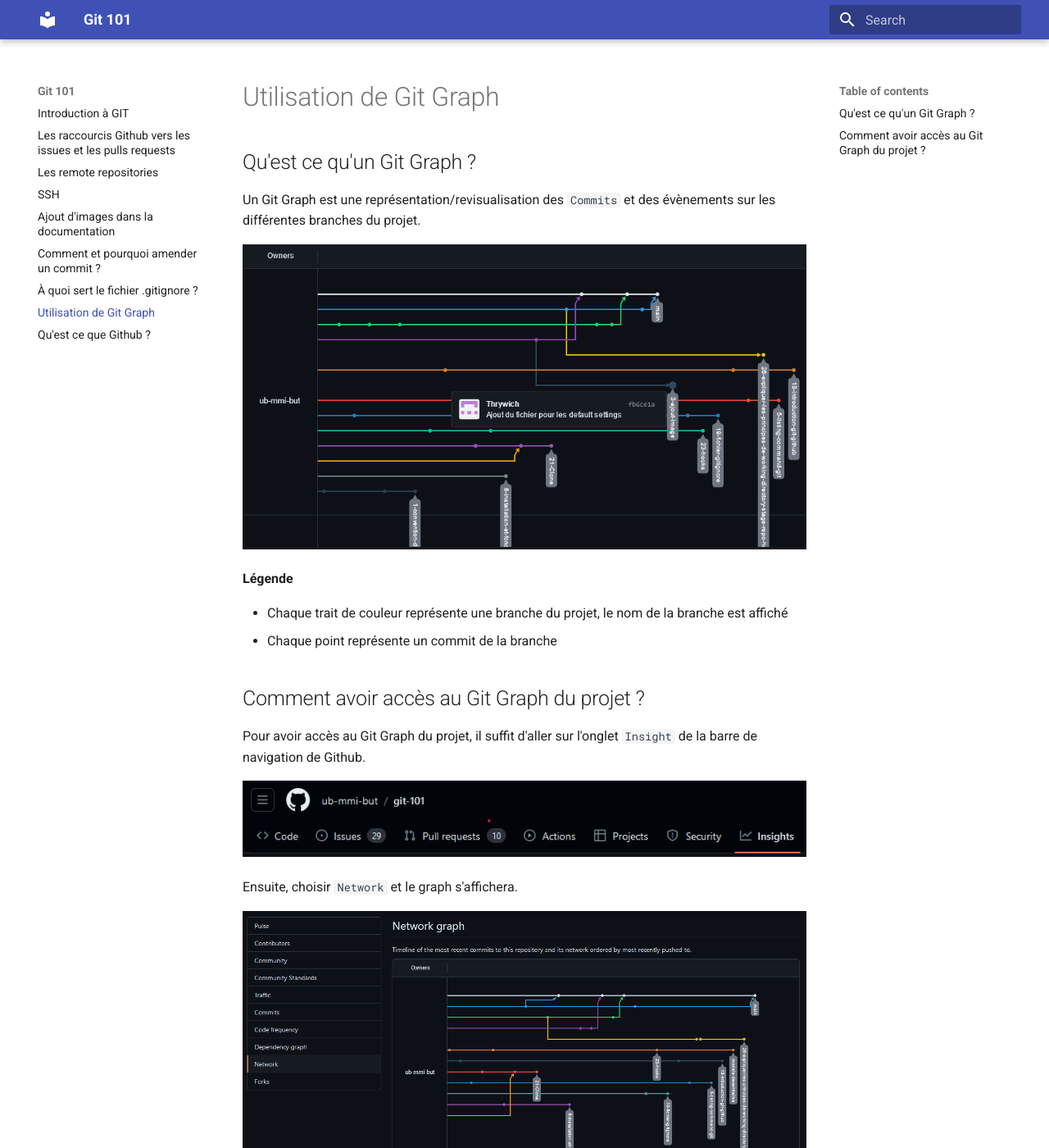
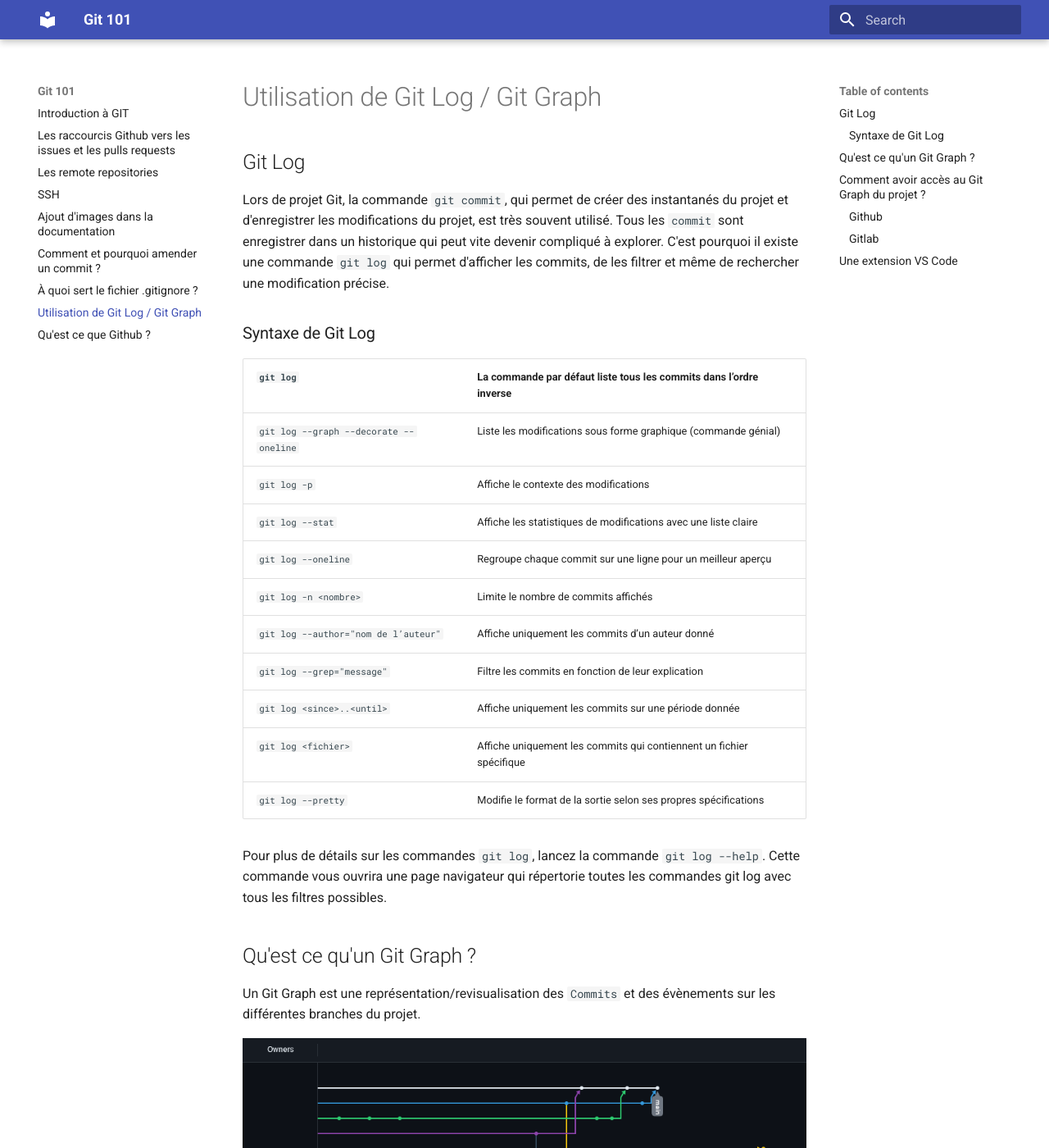
Before and after one commit to ub-mmi-but/git-101, an MkDocs documentation site: the page built from docs/git-graph.md, in a window 1280 px wide and 1400 px high. Shown: the whole window at 82% size. Built offline with MkDocs 1.6.1 and Material for MkDocs 9.7.7, drawn with Linux system fonts in a browser that asks for light colours; some of the changed text lies outside the part shown.

```diff
--- a/docs/git-graph.md
+++ b/docs/git-graph.md
@@ -1,4 +1,26 @@
-# Utilisation de Git Graph
+# Utilisation de Git Log / Git Graph
+
+## Git Log
+
+Lors de projet Git, la commande `git commit`, qui permet de créer des instantanés du projet et d'enregistrer les modifications du projet, est très souvent utilisé. Tous les `commit` sont enregistrer dans un historique qui peut vite devenir compliqué à explorer. C'est pourquoi il existe une commande `git log` qui permet d'afficher les commits, de les filtrer et même de rechercher une modification précise.
+
+### Syntaxe de Git Log
+
+|`git log`|La commande par défaut liste tous les commits dans l’ordre inverse|
+|---|---|
+|`git log --graph --decorate --oneline`|Liste les modifications sous forme graphique (commande génial)|
+|`git log -p`|Affiche le contexte des modifications|
+|`git log --stat`|Affiche les statistiques de modifications avec une liste claire|
+|`git log --oneline`|Regroupe chaque commit sur une ligne pour un meilleur aperçu|
+|`git log -n <nombre>`|Limite le nombre de commits affichés|
+|`git log --author="nom de l’auteur"`|Affiche uniquement les commits d’un auteur donné|
+|`git log --grep="message"`|Filtre les commits en fonction de leur explication|
+|`git log <since>..<until>`|Affiche uniquement les commits sur une période donnée|
+|`git log <fichier>`|Affiche uniquement les commits qui contiennent un fichier spécifique|
+|`git log --pretty`|Modifie le format de la sortie selon ses propres spécifications|
+
+Pour plus de détails sur les commandes `git log`, lancez la commande `git log --help`. Cette commande vous ouvrira une page navigateur qui répertorie toutes les commandes git log avec tous les filtres possibles.
+
 
 ## Qu'est ce qu'un Git Graph ?
 
@@ -11,7 +33,12 @@ Un Git Graph est une représentation/revisualisation des `Commits` et des évèn
 - Chaque trait de couleur représente une branche du projet, le nom de la branche est affiché
 - Chaque point représente un commit de la branche
 
+
+
 ## Comment avoir accès au Git Graph du projet ?
+
+
+### Github
 
 Pour avoir accès au Git Graph du projet, il suffit d'aller sur l'onglet `Insight` de la barre de navigation de Github.
 
@@ -21,6 +48,15 @@ Ensuite, choisir `Network` et le graph s'affichera.
 
 ![Git Graph Github](assets/git-graph-github.png)
 
-Pour GitLab, il faut aller dans `Repository` puis choisir `Graph`.
+
+### Gitlab
+
+Pour GitLab, il faut aller dans l'onglet `</> Code` puis choisir `Repository graph`. Même fonctionnement que pour Github, chaque couleur défini une branche du projet et chaque point un commit.
 
 ![Git Graph Gitlab](assets/git-graph-gitlab.png)
+
+
+
+## Une extension VS Code
+
+Il existe pour VS Code une extension pêrmettant de prévisualiser les Git Graph directement sur le projet en local, `Git Graph`.
```
Also changed, not shown: docs/assets/git-graph-gitlab.png.
